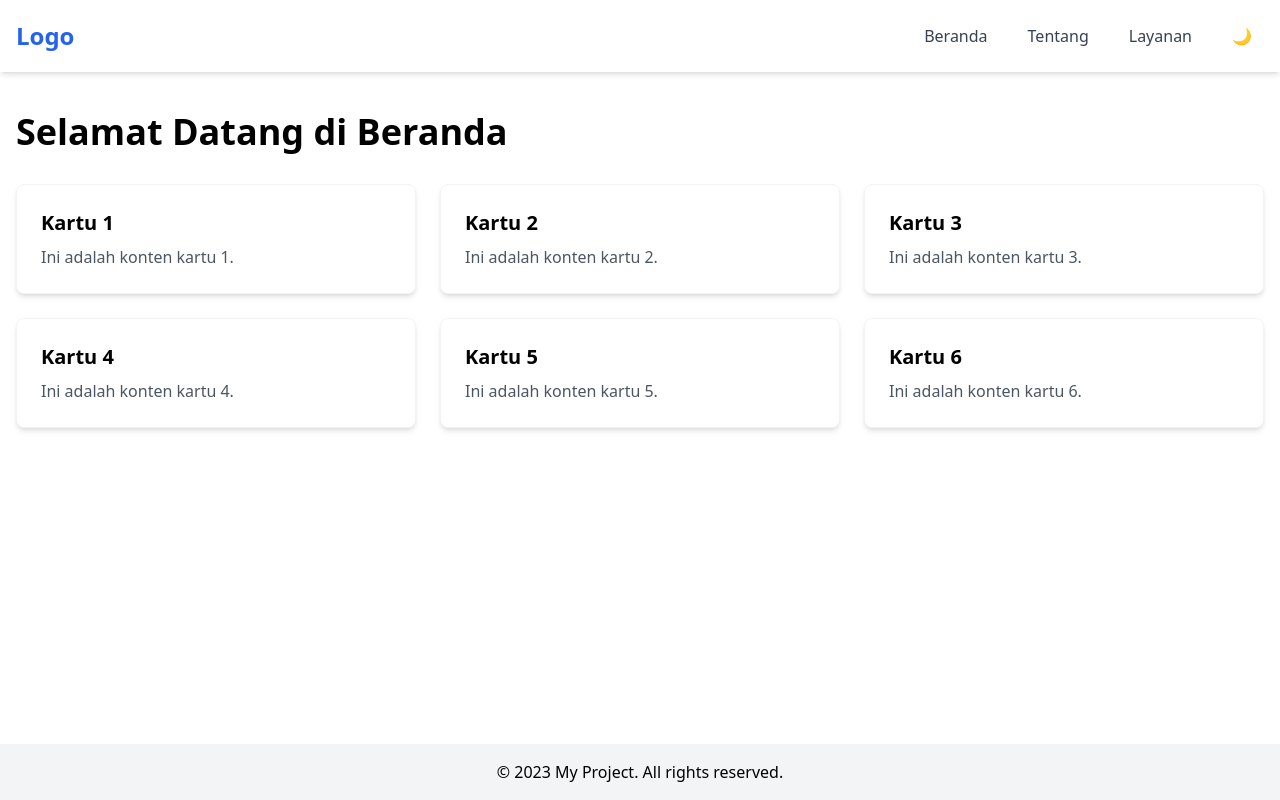
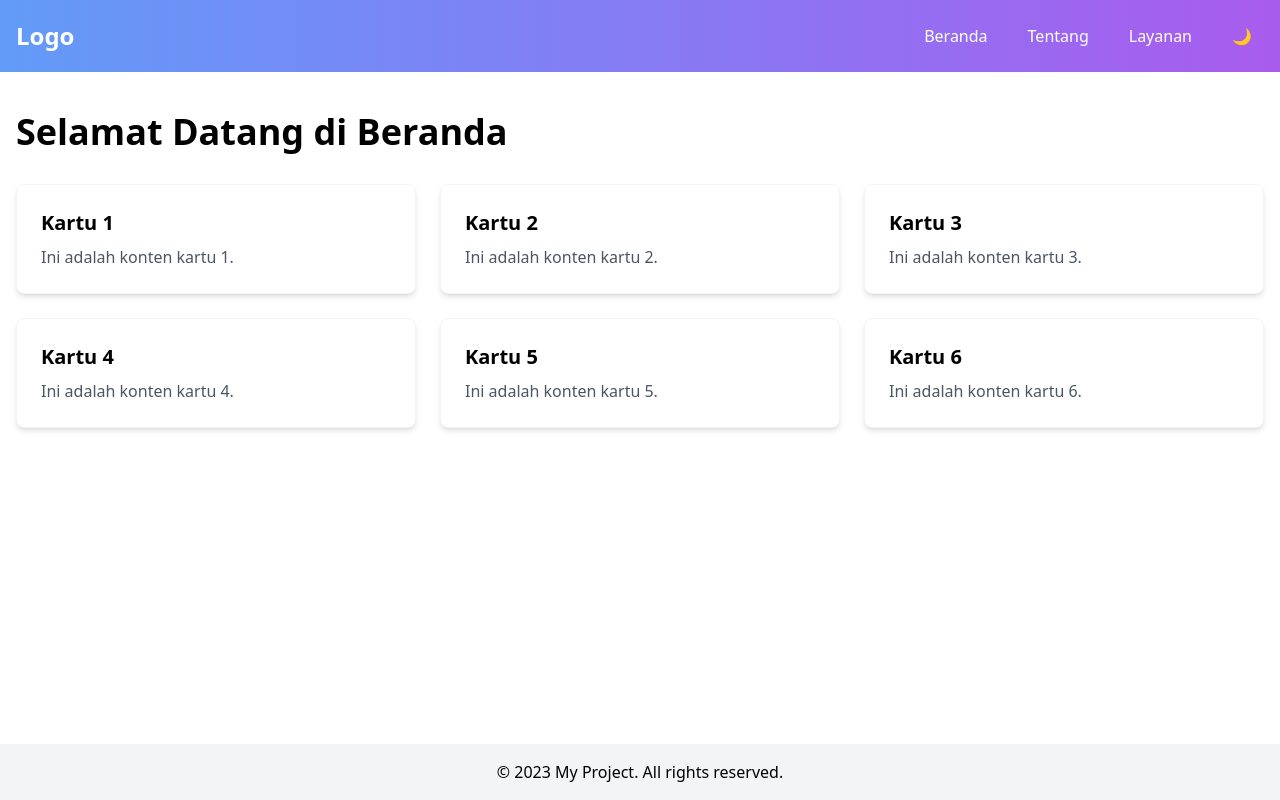
Before and after one commit to nusamockup/tailwind-nested, a website built with Vite: page index.html in a window 1280 px wide. Built offline with nearby package versions, Linux system fonts and the light colour scheme.

Commit message:
merubah warna header

```diff
--- a/src/components/Header.html
+++ b/src/components/Header.html
@@ -1,6 +1,6 @@
-<header class="header bg-transparent dark:bg-dark-100 shadow-md transition-all duration-300">
+<header class="header bg-gradient-to-r from-blue-500/80 to-purple-600/80 transition-all duration-300">
     <nav class="container mx-auto px-4 py-4 flex items-center justify-between">
-        <a href="/" class="text-2xl font-bold text-blue-600 dark:text-blue-400">Logo</a>
+        <a href="/" class="text-2xl font-bold text-white">Logo</a>
         <div class="hidden md:flex space-x-4">
             <a href="/" class="nav-link">Beranda</a>
             <a href="/about" class="nav-link">Tentang</a>
--- a/src/styles/main.scss
+++ b/src/styles/main.scss
@@ -24,11 +24,11 @@
     }
 
     .header-scrolled {
-        @apply bg-white/70 dark:bg-dark-100/70 backdrop-blur-md shadow-md;
+        @apply bg-gradient-to-r from-blue-500/80 to-purple-600/80 backdrop-blur-md shadow-md;
     }
 
     .nav-link {
-        @apply px-3 py-2 rounded-md text-gray-700 dark:text-gray-300 hover:bg-gray-100 dark:hover:bg-dark-200 transition-colors duration-200;
+        @apply px-3 py-2 rounded-md text-white hover:bg-white/20 transition-colors duration-200;
     }
 
     .footer {
```
